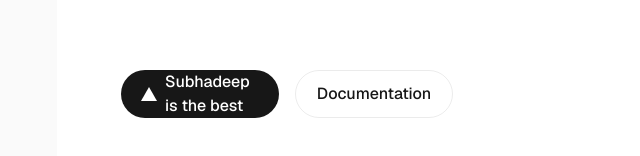
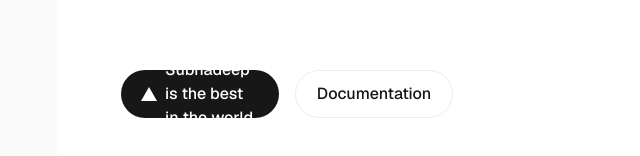
Before and after one commit to SubhadeepGhosh2001/ci_cd_pipeline_jenkins_aws, a Next.js app: page / in a window 1280 px wide. Shown: the part 554-710 px from the top of the page, without its empty margins (199-839 px from the left). Built offline with nearby package versions, Linux system fonts and the light colour scheme.

Commit message:
made changes on button again

```diff
--- a/app/page.tsx
+++ b/app/page.tsx
@@ -47,7 +47,7 @@ Subhadeep Ghosh          </h1>
               width={16}
               height={16}
             />
-            Subhadeep is the best
+            Subhadeep is the best in the world
           </a>
           <a
             className="flex h-12 w-full items-center justify-center rounded-full border border-solid border-black/[.08] px-5 transition-colors hover:border-transparent hover:bg-black/[.04] dark:border-white/[.145] dark:hover:bg-[#1a1a1a] md:w-[158px]"
```
